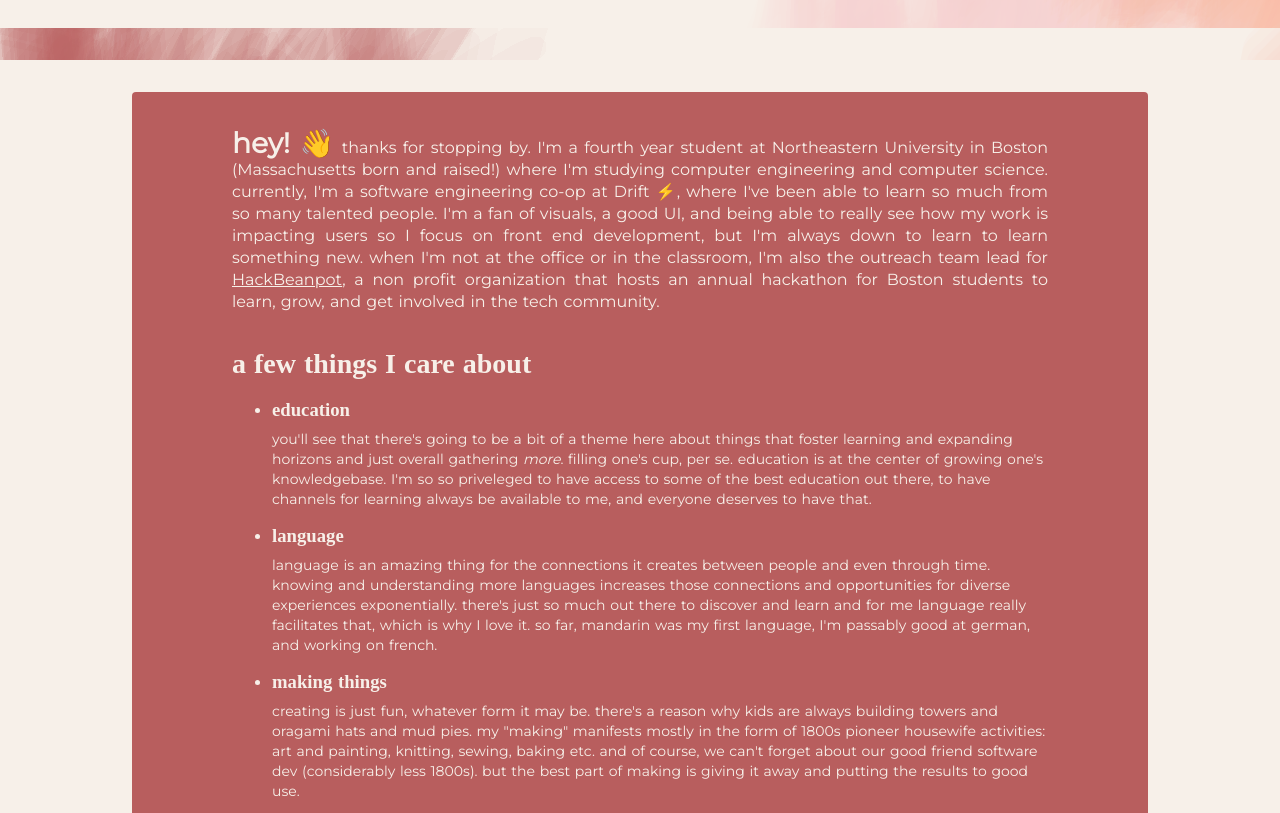
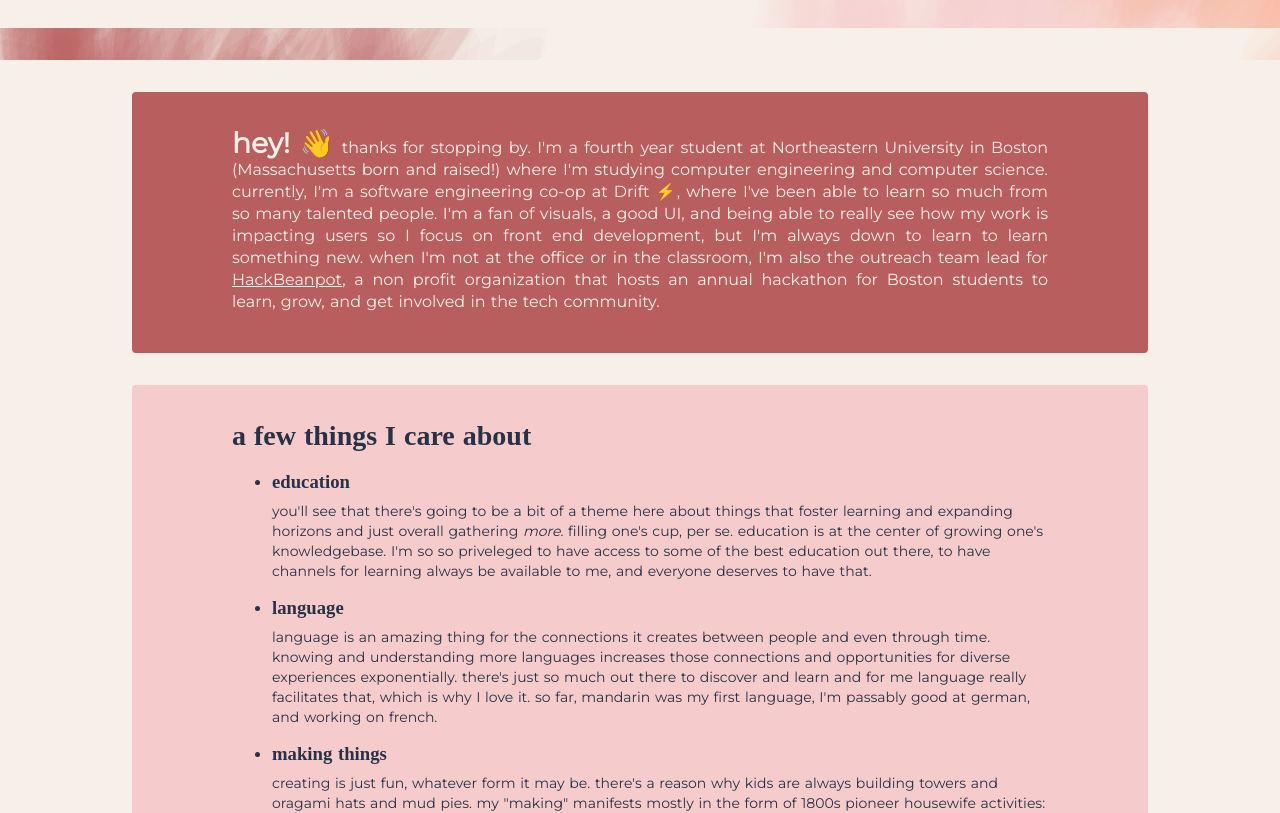
Before and after one commit to feliciazhang/feliciazhang.github.io, a Nuxt app: page / in a window 1280 px wide. Shown: the part 740-1553 px from the top of the page. Built offline with nearby package versions, Linux system fonts and the light colour scheme; a web font is replaced by a local one.

Commit message:
gallery placeholder

```diff
--- a/components/about.vue
+++ b/components/about.vue
@@ -1,5 +1,5 @@
 <template>
-  <div id="about" class="about-container">
+  <div id="about">
     <div class="about-description">
       <span class="about-description-strong">hey! 👋</span>
       thanks for stopping by. I'm a fourth year student at Northeastern University in Boston
@@ -12,6 +12,7 @@
       that hosts an annual hackathon for Boston students to learn, grow, and get involved in the tech community.
     </div>
 
+    <div class="about-important">
       <h3 class="about-important-title">a few things I care about</h3>
       <ul class="about-important-list">
         <li class="about-important-item">
@@ -48,19 +49,17 @@
         </li>
       </ul>
     </div>
+  </div>
 </template>
 
 <style>
-  .about-container {
+  .about-description {
+    text-align: justify;
     margin: 32px 132px;
     padding: 40px 100px;
     background-color: var(--main-red);
     color: var(--main-neutral);
     border-radius: 4px;
-  }
-
-  .about-description {
-    text-align: justify;
   }
 
   .about-description-strong {
@@ -72,10 +71,18 @@
     color: var(--main-neutral);
   }
 
+  .about-important {
+    margin: 32px 132px;
+    padding: 40px 100px;
+    background-color: var(--main-pink);
+    color: var(--main-navy);
+    border-radius: 4px;
+  }
+
   .about-important-title {
     font-family: var(--font-ovo);
     font-size: 28px;
-    margin: 40px 0 24px;
+    margin: 0 0 24px;
   }
 
   .about-important-item h3 {
--- /dev/null
+++ b/pages/gallery.vue
@@ -0,0 +1,24 @@
+<template>
+  <div class="gallery">
+    <h1>coming soon!</h1>
+    <a href="/">{{"\u2190 back"}}</a>
+  </div>
+</template>
+
+<style>
+  .gallery {
+    text-align: center;
+    padding: 150px 0;
+    height: 100vh;
+    background-image: url("~assets/home-bg.png")
+  }
+
+  .gallery a {
+    color: var(--main-navy);
+    text-decoration: none;
+  }
+
+  .gallery a:hover {
+    text-decoration: underline;
+  }
+</style>
```
Lines whose indentation alone changed are shown as unchanged.
